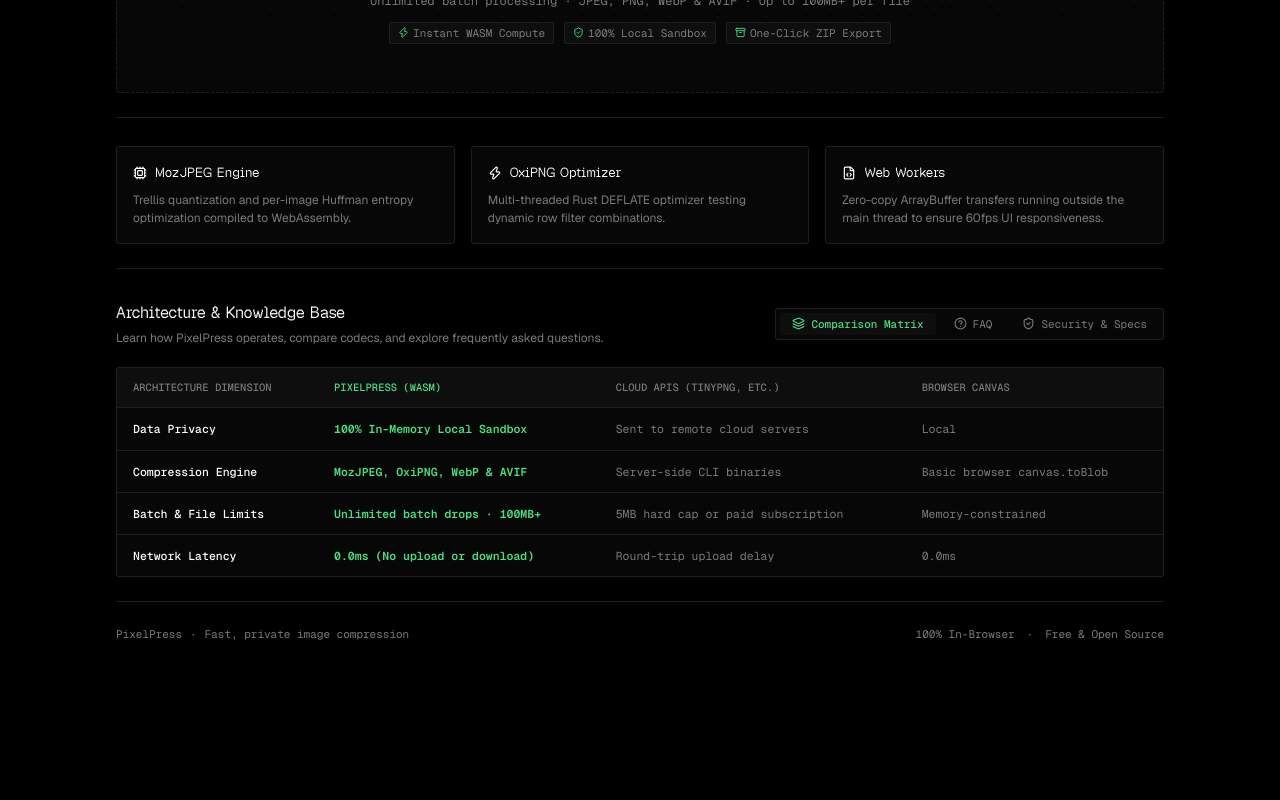
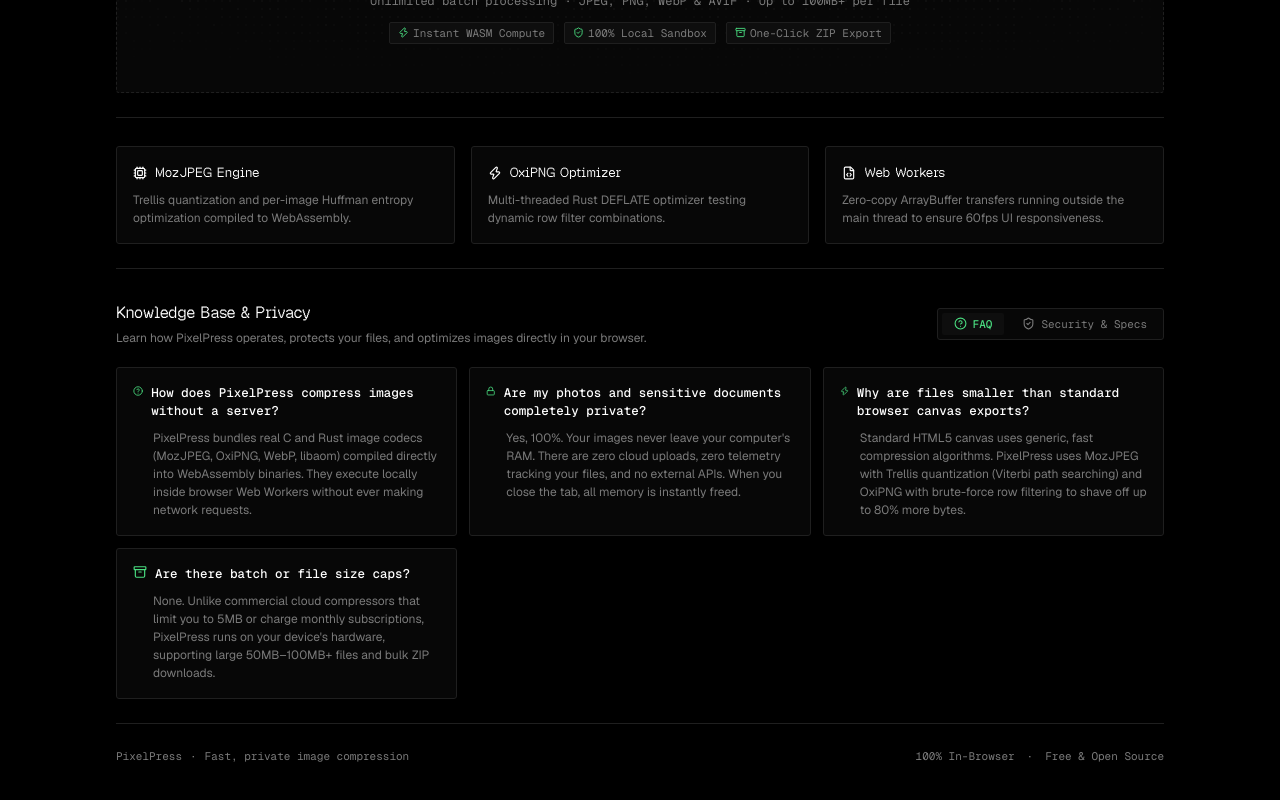
Before and after one commit to belkysupreme22/PixelPress, a Next.js app: page / in a window 1280 px wide. Shown: the part 843-1643 px from the top of the page. Before the commit the page ends 1594 px from the top, so only its background shows below. Built offline with nearby package versions, Linux system fonts and the light colour scheme.

Commit message:
refactor(ui): remove technical comparison matrix, streamline knowledge base to FAQ and Security

```diff
--- a/src/app/page.js
+++ b/src/app/page.js
@@ -14,7 +14,6 @@
   ShieldCheck,
   FileCode,
   Lock,
-  Layers,
   HelpCircle,
   Archive,
   Info,
@@ -35,7 +34,7 @@
   const [isDragOver, setIsDragOver] = useState(false);
   const [hasRefusal, setHasRefusal] = useState(false);
   const [toasts, setToasts] = useState([]);
-  const [activeBottomTab, setActiveBottomTab] = useState('compare'); // 'compare' | 'faq' | 'about'
+  const [activeBottomTab, setActiveBottomTab] = useState('faq'); // 'faq' | 'about'
   const fileInputRef = useRef(null);
 
   // Toast notification dispatcher
@@ -611,23 +610,15 @@
           </div>
         </section>
 
-        {/* Knowledge Base Section: Tabbed Switcher (Comparison Matrix / FAQ / About) */}
+        {/* Knowledge Base Section: Tabbed Switcher (FAQ / Security & Specs) */}
         <section className={styles.knowledgeSection}>
           <div className={styles.knowledgeHeader}>
             <div className={styles.knowledgeTitleGroup}>
-              <h2 className={styles.knowledgeTitle}>Architecture & Knowledge Base</h2>
-              <p className={styles.knowledgeSubtitle}>Learn how PixelPress operates, compare codecs, and explore frequently asked questions.</p>
+              <h2 className={styles.knowledgeTitle}>Knowledge Base & Privacy</h2>
+              <p className={styles.knowledgeSubtitle}>Learn how PixelPress operates, protects your files, and optimizes images directly in your browser.</p>
             </div>
 
             <div className={styles.knowledgeTabs} role="tablist">
-              <button
-                className={`${styles.tabBtn} ${activeBottomTab === 'compare' ? styles.tabBtnActive : ''}`}
-                onClick={() => setActiveBottomTab('compare')}
-                role="tab"
-                aria-selected={activeBottomTab === 'compare'}
-              >
-                <Layers size={13} /> Comparison Matrix
-              </button>
               <button
                 className={`${styles.tabBtn} ${activeBottomTab === 'faq' ? styles.tabBtnActive : ''}`}
                 onClick={() => setActiveBottomTab('faq')}
@@ -647,49 +638,7 @@
             </div>
           </div>
 
-          {/* TAB 1: Comparison Matrix */}
-          {activeBottomTab === 'compare' && (
-            <div className={styles.matrixTableWrap}>
-              <table className={styles.matrixTable}>
-                <thead>
-                  <tr>
-                    <th>Architecture Dimension</th>
-                    <th style={{ color: 'var(--accent)' }}>PixelPress (WASM)</th>
-                    <th>Cloud APIs (TinyPNG, etc.)</th>
-                    <th>Browser Canvas</th>
-                  </tr>
-                </thead>
-                <tbody>
-                  <tr>
-                    <td className={styles.matrixFeatureCol}>Data Privacy</td>
-                    <td className={styles.matrixWinnerCell}>100% In-Memory Local Sandbox</td>
-                    <td>Sent to remote cloud servers</td>
-                    <td>Local</td>
-                  </tr>
-                  <tr>
-                    <td className={styles.matrixFeatureCol}>Compression Engine</td>
-                    <td className={styles.matrixWinnerCell}>MozJPEG, OxiPNG, WebP & AVIF</td>
-                    <td>Server-side CLI binaries</td>
-                    <td>Basic browser canvas.toBlob</td>
-                  </tr>
-                  <tr>
-                    <td className={styles.matrixFeatureCol}>Batch & File Limits</td>
-                    <td className={styles.matrixWinnerCell}>Unlimited batch drops · 100MB+</td>
-                    <td>5MB hard cap or paid subscription</td>
-                    <td>Memory-constrained</td>
-                  </tr>
-                  <tr>
-                    <td className={styles.matrixFeatureCol}>Network Latency</td>
-                    <td className={styles.matrixWinnerCell}>0.0ms (No upload or download)</td>
-                    <td>Round-trip upload delay</td>
-                    <td>0.0ms</td>
-                  </tr>
-                </tbody>
-              </table>
-            </div>
-          )}
-
-          {/* TAB 2: FAQ */}
+          {/* TAB 1: FAQ */}
           {activeBottomTab === 'faq' && (
             <div className={styles.faqGrid}>
               <article className={styles.faqCard}>
--- a/src/app/page.module.css
+++ b/src/app/page.module.css
@@ -920,51 +920,6 @@
   line-height: 1.5;
 }
 
-.matrixTableWrap {
-  background: var(--bg-surface);
-  border: 1px solid var(--border);
-  border-radius: var(--radius);
-  overflow-x: auto;
-}
-
-.matrixTable {
-  width: 100%;
-  border-collapse: collapse;
-  font-family: var(--font-mono);
-  font-size: 11.5px;
-  text-align: left;
-}
-
-.matrixTable th {
-  padding: 12px 16px;
-  background: var(--bg-surface-alt);
-  color: var(--text-muted);
-  font-weight: 500;
-  text-transform: uppercase;
-  font-size: 10.5px;
-  border-bottom: 1px solid var(--border);
-}
-
-.matrixTable td {
-  padding: 12px 16px;
-  border-bottom: 1px solid var(--border);
-  color: var(--text-muted);
-}
-
-.matrixTable tr:last-child td {
-  border-bottom: none;
-}
-
-.matrixFeatureCol {
-  color: var(--text-primary) !important;
-  font-weight: 500;
-}
-
-.matrixWinnerCell {
-  color: var(--accent) !important;
-  font-weight: 600;
-}
-
 /* Production Footer */
 .footer {
   border-top: 1px solid var(--border);
```
